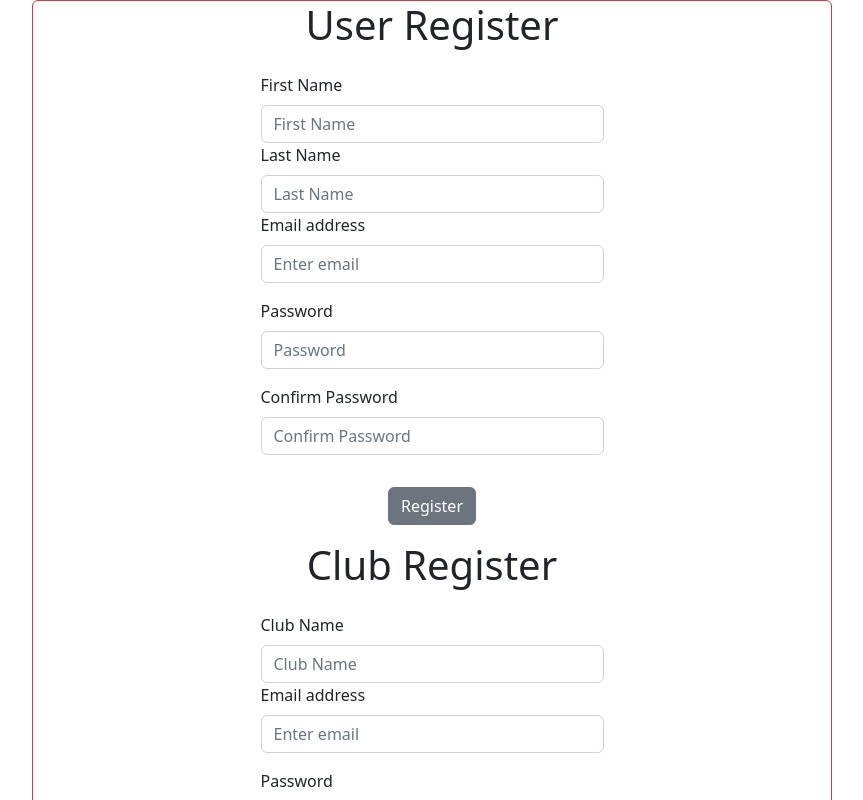
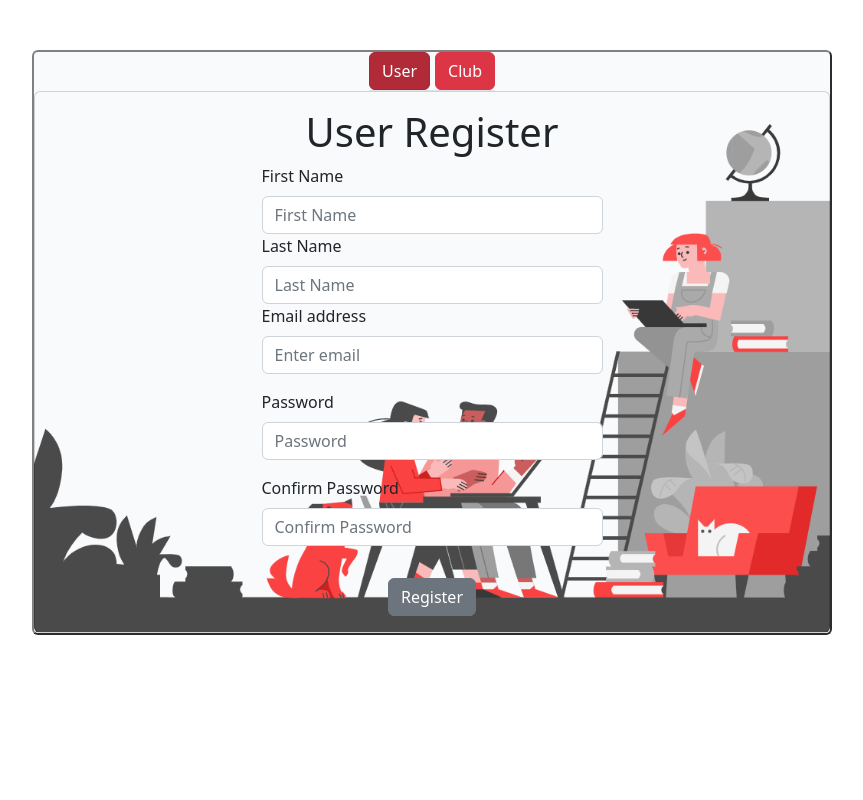
Before and after one commit to emregunbak/esclub, a React (Create React App) app in the folder esclub-frontend/: page /register in a window 1280 px wide. Shown: the top 800 px of the page, without its empty margins (208-1071 px from the left). Built offline with nearby package versions, Linux system fonts and the light colour scheme.

Commit message:
improvements for register page

```diff
--- a/esclub-frontend/package.json
+++ b/esclub-frontend/package.json
@@ -11,9 +11,14 @@
     "@types/react": "^18.0.24",
     "@types/react-dom": "^18.0.8",
     "bootstrap": "^5.2.2",
+    "framer-motion": "^7.6.12",
+    "lottie-react": "^2.3.1",
+    "lottie-web": "^5.10.0",
     "react": "^18.2.0",
     "react-bootstrap": "^2.5.0",
     "react-dom": "^18.2.0",
+    "react-intersection-observer": "^9.4.1",
+    "react-lottie-tools": "^1.1.6",
     "react-router-dom": "^6.4.3",
     "react-scripts": "5.0.1",
     "reactstrap": "^9.1.5",
--- a/esclub-frontend/src/App.tsx
+++ b/esclub-frontend/src/App.tsx
@@ -4,8 +4,8 @@ import Clubs from "./Components/Clubs";
 import Events from "./Components/Events";
 import Home from "./Components/Home";
 import LandingPage from "./Components/LandingPage";
-import Login from "./Components/Login";
-import Register from "./Components/Register";
+import Login from "./Components/welcome-page/Login";
+import Register from "./Components/welcome-page/Register";
 
 function App() {
   return (
--- a/esclub-frontend/src/Components/LandingPage.tsx
+++ b/esclub-frontend/src/Components/LandingPage.tsx
@@ -9,8 +9,8 @@ function LandingPage() {
       <Navbar bg="dark" variant="dark">
         <Container>
           <Nav className="me-auto">
-            <Nav.Link href="login">Login</Nav.Link>
-            <Nav.Link href="register">Register</Nav.Link>
+            <Nav.Link href="Login">Login</Nav.Link>
+            <Nav.Link href="Register">Register</Nav.Link>
           </Nav>
         </Container>
       </Navbar>
--- a/esclub-frontend/src/Components/Register.tsx
+++ /dev/null
@@ -1,84 +0,0 @@
-import { Card, Container } from "react-bootstrap";
-import { Button } from "reactstrap";
-import Form from "react-bootstrap/Form";
-
-function Register() {
-  return (
-    <Card style={{ width: "50rem", margin: "auto" }} border="danger">
-      <Container className="d-grid h-100 w-50">
-        <h1 className="text-center">User Register</h1>
-        <Form className="p-3 w-100">
-          <Form.Group>
-            <Form.Label>First Name</Form.Label>
-            <Form.Control type="text" placeholder="First Name" />
-          </Form.Group>
-
-          <Form.Group>
-            <Form.Label>Last Name</Form.Label>
-            <Form.Control type="text" placeholder="Last Name" />
-          </Form.Group>
-
-          <Form.Group className="mb-3" controlId="formBasicEmail">
-            <Form.Label>Email address</Form.Label>
-            <Form.Control type="email" placeholder="Enter email" />
-            {/* <Form.Text className="text-muted">
-          We'll never share your email with anyone else.
-        </Form.Text> */}
-          </Form.Group>
-
-          <Form.Group className="mb-3" controlId="formBasicPassword">
-            <Form.Label>Password</Form.Label>
-            <Form.Control type="password" placeholder="Password" />
-          </Form.Group>
-
-          <Form.Group className="mb-3" controlId="formBasicPassword">
-            <Form.Label>Confirm Password</Form.Label>
-            <Form.Control type="password" placeholder="Confirm Password" />
-          </Form.Group>
-          {/* <Button variant="primary" type="submit">
-        Submit
-      </Button> */}
-        </Form>
-        <a href="home" className="text-center mb-3">
-          <Button>Register</Button>
-        </a>
-      </Container>
-
-      <Container className="d-grid h-100 w-50">
-        <h1 className="text-center"> Club Register</h1>
-        <Form className="p-3 w-100">
-          <Form.Group>
-            <Form.Label>Club Name</Form.Label>
-            <Form.Control type="text" placeholder="Club Name" />
-          </Form.Group>
-
-          <Form.Group className="mb-3" controlId="formBasicEmail">
-            <Form.Label>Email address</Form.Label>
-            <Form.Control type="email" placeholder="Enter email" />
-            {/* <Form.Text className="text-muted">
-          We'll never share your email with anyone else.
-        </Form.Text> */}
-          </Form.Group>
-
-          <Form.Group className="mb-3" controlId="formBasicPassword">
-            <Form.Label>Password</Form.Label>
-            <Form.Control type="password" placeholder="Password" />
-          </Form.Group>
-
-          <Form.Group className="mb-3" controlId="formBasicPassword">
-            <Form.Label>Confirm Password</Form.Label>
-            <Form.Control type="password" placeholder="Confirm Password" />
-          </Form.Group>
-          {/* <Button variant="primary" type="submit">
-        Submit
-      </Button> */}
-        </Form>
-        <a href="home" className="text-center mb-3">
-          <Button>Register</Button>
-        </a>
-      </Container>
-    </Card>
-  );
-}
-
-export default Register;
--- /dev/null
+++ b/esclub-frontend/src/Components/welcome-page/ClubRegister.tsx
@@ -0,0 +1,51 @@
+import { Card, Container } from "react-bootstrap";
+import { Button } from "reactstrap";
+import Form from "react-bootstrap/Form";
+import "../../style/Register.css";
+
+function ClubRegister() {
+  return (
+    <>
+      <Card id="clubRegister">
+        <Container className="d-grid h-100 w-50">
+          <Form className="p-3 w-100">
+            <Form.Group>
+              <h1 className="text-center"> Club Register</h1>
+            </Form.Group>
+
+            <Form.Group>
+              <Form.Label>Club Name</Form.Label>
+              <Form.Control type="text" placeholder="Club Name" />
+            </Form.Group>
+
+            <Form.Group className="mb-3" controlId="formBasicEmail">
+              <Form.Label>Email address</Form.Label>
+              <Form.Control type="email" placeholder="Enter email" />
+              {/* <Form.Text className="text-muted">
+  We'll never share your email with anyone else.
+</Form.Text> */}
+            </Form.Group>
+
+            <Form.Group className="mb-3" controlId="formBasicPassword">
+              <Form.Label>Password</Form.Label>
+              <Form.Control type="password" placeholder="Password" />
+            </Form.Group>
+
+            <Form.Group className="mb-3" controlId="formBasicPassword">
+              <Form.Label>Confirm Password</Form.Label>
+              <Form.Control type="password" placeholder="Confirm Password" />
+            </Form.Group>
+            {/* <Button variant="primary" type="submit">
+  Submit
+</Button> */}
+          </Form>
+          <a href="home" className="text-center mb-3">
+            <Button>Register</Button>
+          </a>
+        </Container>
+      </Card>
+    </>
+  );
+}
+
+export default ClubRegister;
--- a/esclub-frontend/src/Components/Login.tsx
+++ b/esclub-frontend/src/Components/welcome-page/Login.tsx
@@ -1,7 +1,7 @@
 import { Button } from "reactstrap";
 import Form from "react-bootstrap/Form";
 import { Container, Card } from "react-bootstrap";
-import Logo from "./img/logo.png";
+import Logo from "../img/logo.png";
 
 function Login() {
   return (
--- /dev/null
+++ b/esclub-frontend/src/Components/welcome-page/Register.tsx
@@ -0,0 +1,109 @@
+import { Card } from "react-bootstrap";
+import "../../style/Register.css";
+import React from "react";
+
+import UserRegister from "./UserRegister";
+import ClubRegister from "./ClubRegister";
+import clubImg from "../img/club.png";
+
+import {
+  TabContent,
+  TabPane,
+  Nav,
+  NavItem,
+  Button,
+  Row,
+  Col,
+} from "reactstrap";
+import classnames from "classnames";
+export default class Register extends React.Component<any, any> {
+  constructor(props: any) {
+    super(props);
+
+    this.toggle = this.toggle.bind(this);
+    this.state = {
+      activeTab: "1",
+    };
+  }
+
+  toggle(tab: any) {
+    if (this.state.activeTab !== tab) {
+      this.setState({
+        activeTab: tab,
+      });
+    }
+  }
+
+  render() {
+    return (
+      <div>
+        <Card
+          id="bckRegister"
+          style={{
+            width: "50rem",
+            margin: "auto",
+            marginTop: "50px",
+            borderColor: "grey",
+            borderStyle: "outset",
+            borderWidth: "2.5px",
+          }}
+        >
+          <Nav tabs style={{ margin: "auto" }}>
+            <NavItem>
+              <Button
+                style={{ marginRight: "5px" }}
+                color="danger"
+                className={classnames({ active: this.state.activeTab === "1" })}
+                onClick={() => {
+                  this.toggle("1");
+                }}
+              >
+                User
+              </Button>
+            </NavItem>
+            <NavItem>
+              <Button
+                color="danger"
+                className={classnames({ active: this.state.activeTab === "2" })}
+                onClick={() => {
+                  this.toggle("2");
+                }}
+              >
+                Club
+              </Button>
+            </NavItem>
+          </Nav>
+          <TabContent activeTab={this.state.activeTab}>
+            <TabPane tabId="1">
+              <Row>
+                <Col sm="12">
+                  <UserRegister></UserRegister>
+                </Col>
+              </Row>
+            </TabPane>
+            <TabPane tabId="2">
+              <Row>
+                <Col sm="6">
+                  <ClubRegister></ClubRegister>
+                </Col>
+                <Col sm="6">
+                  <Card>
+                    <Card.Img
+                      variant="top"
+                      src={clubImg}
+                      style={{
+                        width: "384px",
+                        height: "517px",
+                        margin: "auto",
+                      }}
+                    />
+                  </Card>
+                </Col>
+              </Row>
+            </TabPane>
+          </TabContent>
+        </Card>
+      </div>
+    );
+  }
+}
--- /dev/null
+++ b/esclub-frontend/src/Components/welcome-page/UserRegister.tsx
@@ -0,0 +1,55 @@
+import { Card, Container } from "react-bootstrap";
+import { Button } from "reactstrap";
+import Form from "react-bootstrap/Form";
+import "../../style/Register.css";
+
+function UserRegister() {
+  return (
+    <>
+      <Card id="containerUser">
+        <Container className="d-grid h-100 w-50">
+          <Form className="p-3 w-100">
+            <Form.Group>
+              <h1 className="text-center">User Register</h1>
+              <Form.Group>
+                <Form.Label>First Name</Form.Label>
+                <Form.Control type="text" placeholder="First Name" />
+              </Form.Group>
+
+              <Form.Group>
+                <Form.Label>Last Name</Form.Label>
+                <Form.Control type="text" placeholder="Last Name" />
+              </Form.Group>
+
+              <Form.Group className="mb-3" controlId="formBasicEmail">
+                <Form.Label>Email address</Form.Label>
+                <Form.Control type="email" placeholder="Enter email" />
+                {/* <Form.Text className="text-muted">
+We'll never share your email with anyone else.
+</Form.Text> */}
+              </Form.Group>
+
+              <Form.Group className="mb-3" controlId="formBasicPassword">
+                <Form.Label>Password</Form.Label>
+                <Form.Control type="password" placeholder="Password" />
+              </Form.Group>
+
+              <Form.Group className="mb-3" controlId="formBasicPassword">
+                <Form.Label>Confirm Password</Form.Label>
+                <Form.Control type="password" placeholder="Confirm Password" />
+              </Form.Group>
+              {/* <Button variant="primary" type="submit">
+Submit
+</Button> */}
+            </Form.Group>
+          </Form>
+          <a href="home" className="text-center mb-3">
+            <Button>Register</Button>
+          </a>
+        </Container>
+      </Card>
+    </>
+  );
+}
+
+export default UserRegister;
--- /dev/null
+++ b/esclub-frontend/src/style/Register.css
@@ -0,0 +1,13 @@
+#containerUser{
+    background-image:url('../Components/img/register.png');
+    background-size: cover;
+    background-repeat: no-repeat;
+    background-position: center;
+}
+#bckRegister{
+    background-color:rgba(248,250,252,255);
+}
+
+#clubRegister{
+    background-color:rgba(248,250,252,255);
+}
```
Also changed, not shown: esclub-frontend/src/Components/img/club.png (added), esclub-frontend/src/Components/img/register.png (added).
